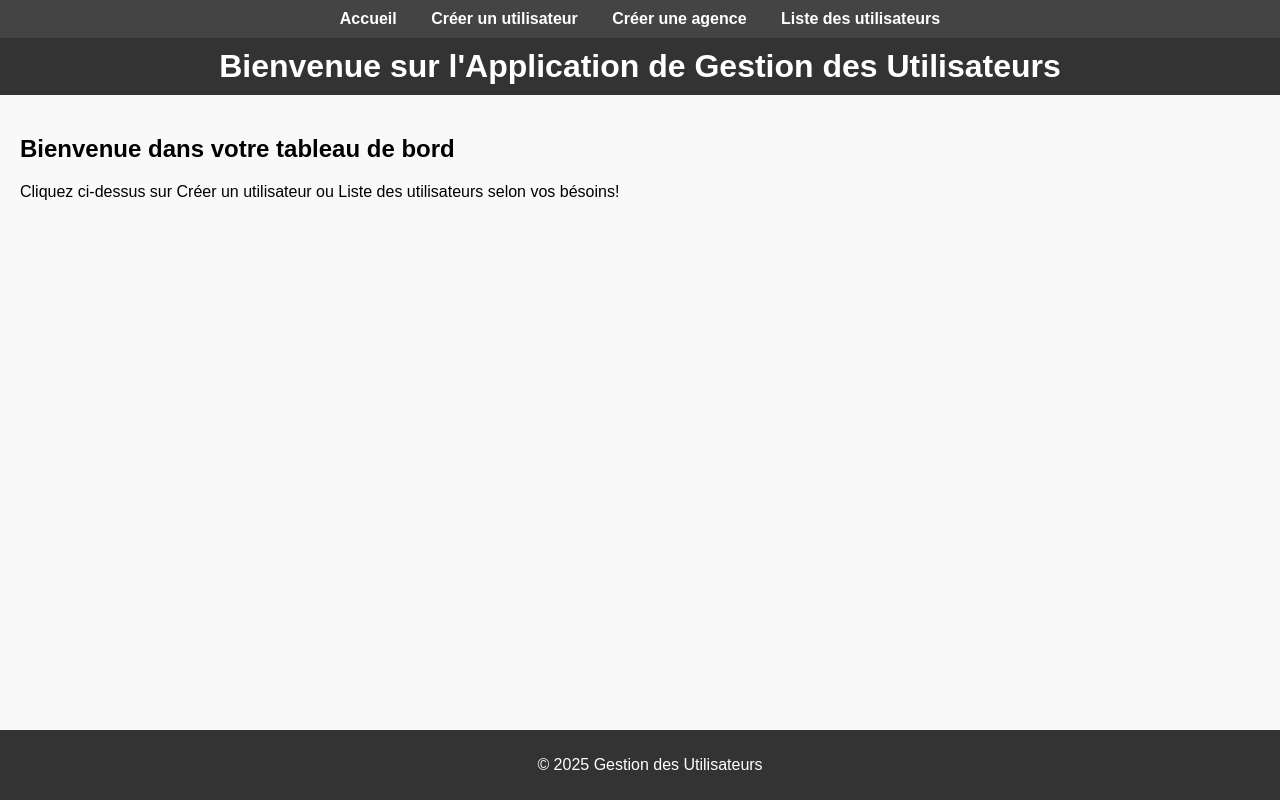
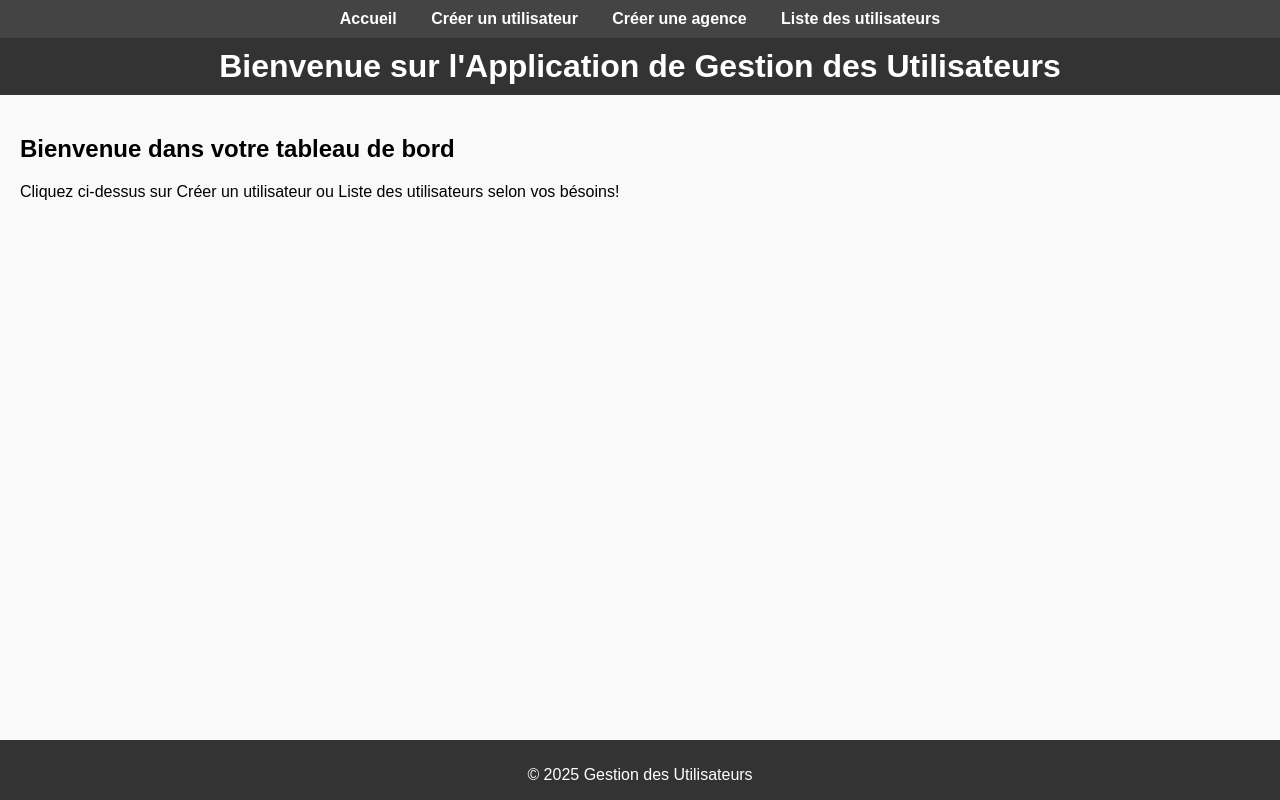
Before and after one commit to arnaud-ma/projetBDD2025, a Django app: page /agence/ in a window 1280 px wide. Run offline with Django 5.2, Linux system fonts and the light colour scheme.

Commit message:
fix footer au dessus du contenu

```diff
--- a/agence/static/style.css
+++ b/agence/static/style.css
@@ -2,11 +2,40 @@
 /*                                    Base                                    */
 /* -------------------------------------------------------------------------- */
 
+.wrapper {
+    flex: 1 0 auto;
+    padding-bottom: 60px;
+    /* espace réservé pour ne pas que le contenu passe sous le footer */
+}
+
+footer {
+    flex-shrink: 0;
+    text-align: center;
+    padding: 10px;
+    background-color: #333;
+    color: white;
+    position: fixed;
+    bottom: 0;
+    width: 100%;
+    height: 60px;
+    /* fixe la hauteur du footer */
+    box-sizing: border-box;
+}
+
 body {
+    height: 100%;
     font-family: Arial, sans-serif;
     margin: 0;
     padding: 0;
     background-color: #f9f9f9;
+    display: flex;
+    flex-direction: column;
+}
+
+.wrapper {
+    flex: 1 0 auto;
+    padding-bottom: 60px;
+    /* espace réservé pour ne pas que le contenu passe sous le footer */
 }
 
 header {
@@ -43,6 +72,7 @@
 }
 
 footer {
+    flex-shrink: 0;
     text-align: center;
     padding: 10px;
     background-color: #333;
@@ -50,6 +80,8 @@
     position: fixed;
     bottom: 0;
     width: 100%;
+    height: 60px;
+    box-sizing: border-box;
 }
 
 h1 {
--- a/agence/templates/agence/base.html
+++ b/agence/templates/agence/base.html
@@ -2,25 +2,37 @@
 <!DOCTYPE html>
 <html lang="en">
   <head>
-    <meta charset="UTF-8">
-    <meta name="viewport" content="width=device-width, initial-scale=1.0">
-    <title>{% block title %} Gestion des utilisateurs {% endblock %}</title>
-    <link rel="stylesheet" href="/static/style.css">
-    {% block extra_js %} {% endblock extra_js %}
+    <meta charset="UTF-8" />
+    <meta name="viewport" content="width=device-width, initial-scale=1.0" />
+    <title>
+      {% block title %}
+        Gestion des utilisateurs
+      {% endblock %}
+    </title>
+    <link rel="stylesheet" href="/static/style.css" />
+    {% block extra_js %}
+
+    {% endblock %}
   </head>
   <body>
+    <div class="wrapper">
       <nav>
-        <a href="/agence/"> Accueil </a>
+        <a href="/agence/">Accueil</a>
         <a href="/agence/create_user">Créer un utilisateur</a>
         <a href="/agence/create_agence">Créer une agence</a>
         <a href="/agence/list_users">Liste des utilisateurs</a>
       </nav>
 
-    {% block content %}  {% endblock content %}
+      {% block content %}
+
+      {% endblock %}
 
       <footer>
         <p>&copy; 2025 Gestion des Utilisateurs</p>
-        {% block extra_footer %} {% endblock extra_footer %}
+        {% block extra_footer %}
+
+        {% endblock %}
       </footer>
+    </div>
   </body>
 </html>
--- a/agence/views.py
+++ b/agence/views.py
@@ -75,7 +75,7 @@
 
 def list_users(request):
     user_list = get_user_list()
-    paginator = Paginator(user_list, 10)  # 10 utilisateurs par page
+    paginator = Paginator(user_list, 100)  # 100 utilisateurs par page
     page_number = request.GET.get("page")
     page_obj = paginator.get_page(page_number)
     context = {
```
Lines whose indentation alone changed are shown as unchanged.
